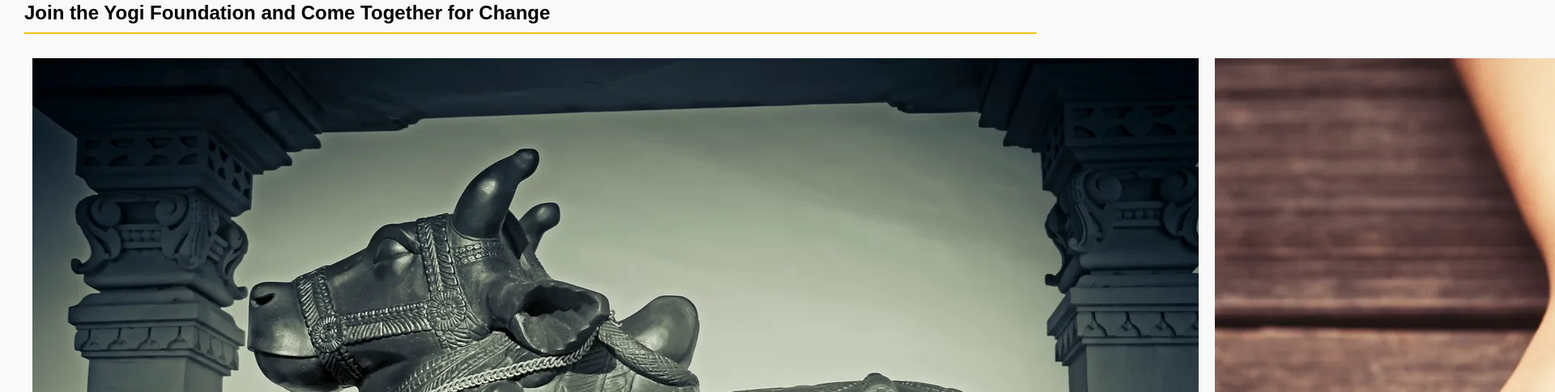
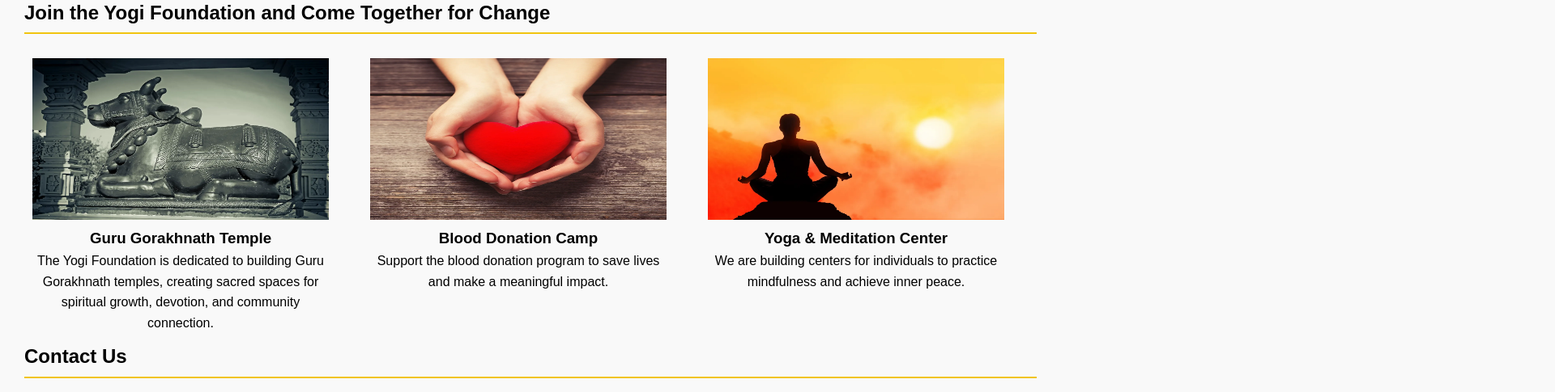
Before and after one commit to yogifoundation/myyogifoundation, a plain HTML site: page index.html in a window 1280 px wide. Shown: the part 978-1463 px from the top of the page at 81% size, 1920 px wide, since content can reach past the window. Drawn offline with Linux system fonts and the light colour scheme.

Commit message:
Update style.css

```diff
--- a/style.css
+++ b/style.css
@@ -105,15 +105,25 @@ h2.section-heading::after {
 }
 
 /* Join Us Section */
+/* Join Us Section */
 #join-us .work-items {
     display: flex;
-    margin-left: 30px;
+    justify-content: space-between;
+    margin: 0 30px;
 }
 
 #join-us .work-items div {
     text-align: center;
+    width: 30%; /* Ensures each box takes equal width */
     margin: 10px;
 }
+
+#join-us .work-items img {
+    width: 100%; /* Reverts to previous full width */
+    height: auto; /* Maintains aspect ratio */
+    max-height: 200px; /* Previous height adjustment */
+}
+
 
 /* Contact Us Section */
 .contact-container {
```
